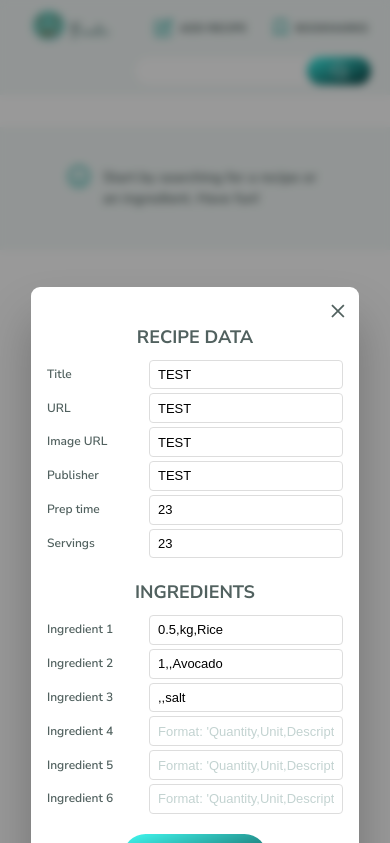
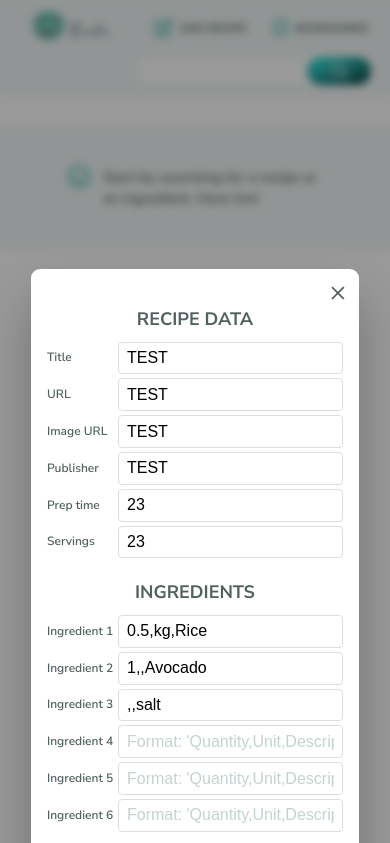
Before and after one commit to kaydo1506/foodie, a website built with Parcel: page index.html in a window 390 px wide. Both pictures are taken after a click on the button "ADD RECIPE". Shown: the top 843 px of the page. Built offline with nearby package versions, Linux system fonts and the light colour scheme.

Commit message:
modal upload

```diff
--- a/src/sass/_upload.scss
+++ b/src/sass/_upload.scss
@@ -86,6 +86,12 @@
         font-size: 13px;
       }
     }
+    @media only screen and (max-width: 600px) {
+      input[type='text'],
+      input[type='number'] {
+        font-size: 16px;
+      }
+    }
 
     & label {
       font-size: 1.5rem;
```
